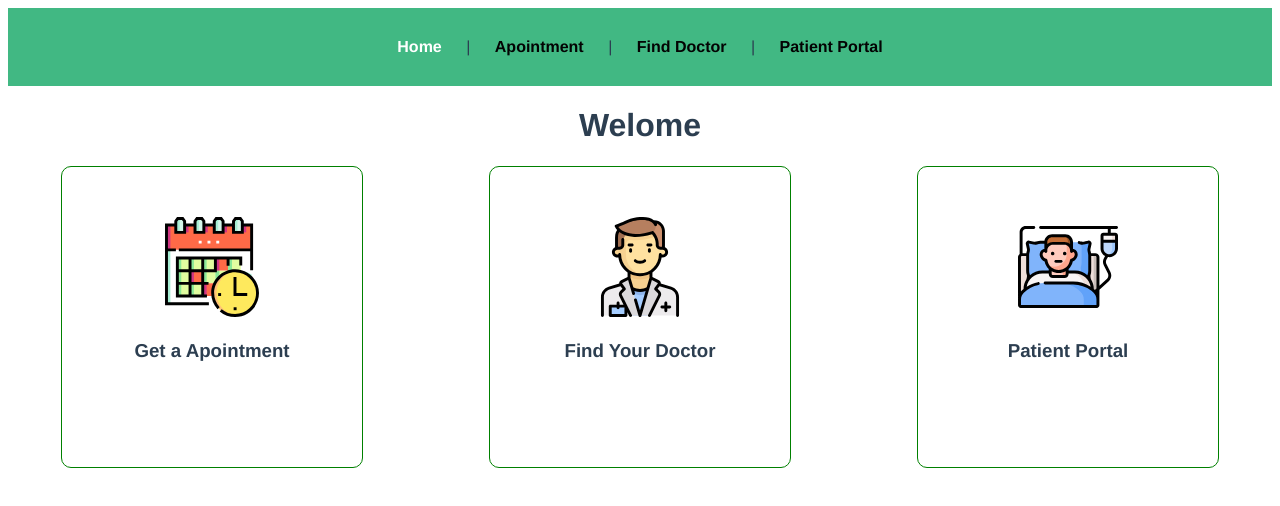
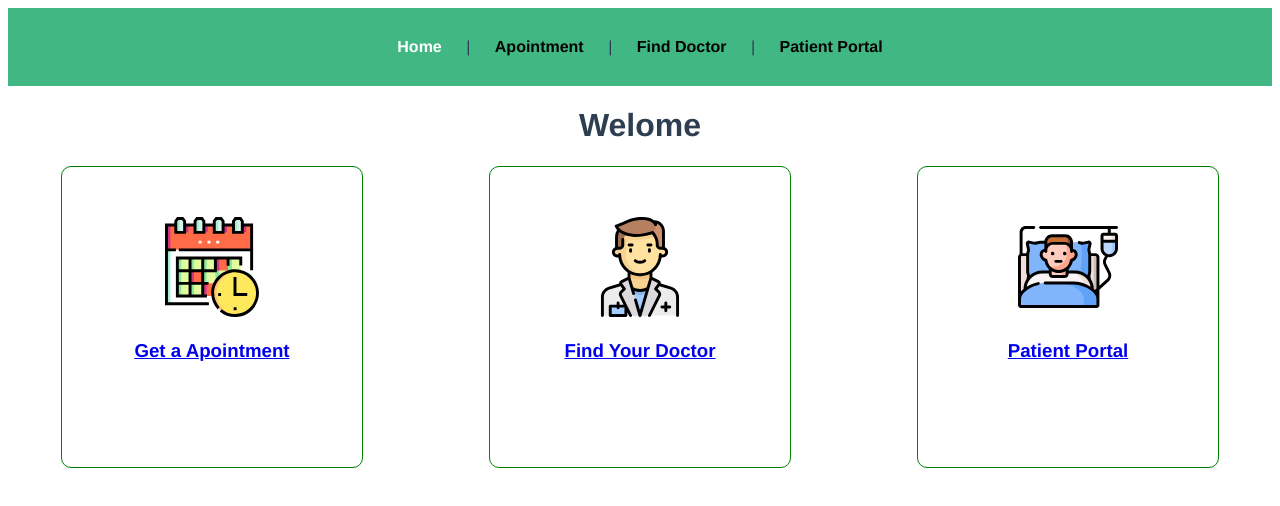
Before and after one commit to Arik096/app_sys_FE, a Vue app: page / in a window 1280 px wide. Shown: the top 506 px of the page. Built offline with nearby package versions, Linux system fonts and the light colour scheme.

Commit message:
homepage done

```diff
--- a/src/components/HomeComponent/OptionBox.vue
+++ b/src/components/HomeComponent/OptionBox.vue
@@ -22,4 +22,7 @@ export default {
 img{
     height: 100px;
 }
+h3{
+    text-decoration: none !important;
+}
 </style>
--- a/src/views/Home.vue
+++ b/src/views/Home.vue
@@ -5,7 +5,9 @@
     </div>
     <div id="option_boxes">
       <div v-for="homepage_icon in homepage_icons" :key="homepage_icon.name">
-        <Box :src="homepage_icon.src" :title="homepage_icon.name"/>
+        <router-link :to="{ name: homepage_icon.link }">
+          <Box :src="homepage_icon.src" :title="homepage_icon.name"/>
+        </router-link>
       </div>
     </div>
   </div>
@@ -19,15 +21,15 @@ export default {
   components: {
     Box,
   },
-  data(){
-    return{
+  data() {
+    return {
       homepage_icons: [
-        {name: 'Get a Apointment', src: 'apointment.svg'},
-        {name: 'Find Your Doctor', src: 'doctor.svg'},
-        {name: 'Patient Portal', src: 'patient.svg'}
-      ]
-    }
-  }
+        { name: "Get a Apointment", src: "apointment.svg", link: "Apointment" },
+        { name: "Find Your Doctor", src: "doctor.svg", link: "FindDoctor"  },
+        { name: "Patient Portal", src: "patient.svg", link: "PatientPortal"  },
+      ],
+    };
+  },
 };
 </script>
 
@@ -40,7 +42,6 @@ export default {
   grid-template-rows: 1fr;
   gap: 20px 20px;
   height: auto;
-  grid-template-areas:
-    ". . .";
+  grid-template-areas: ". . .";
 }
 </style>
```
